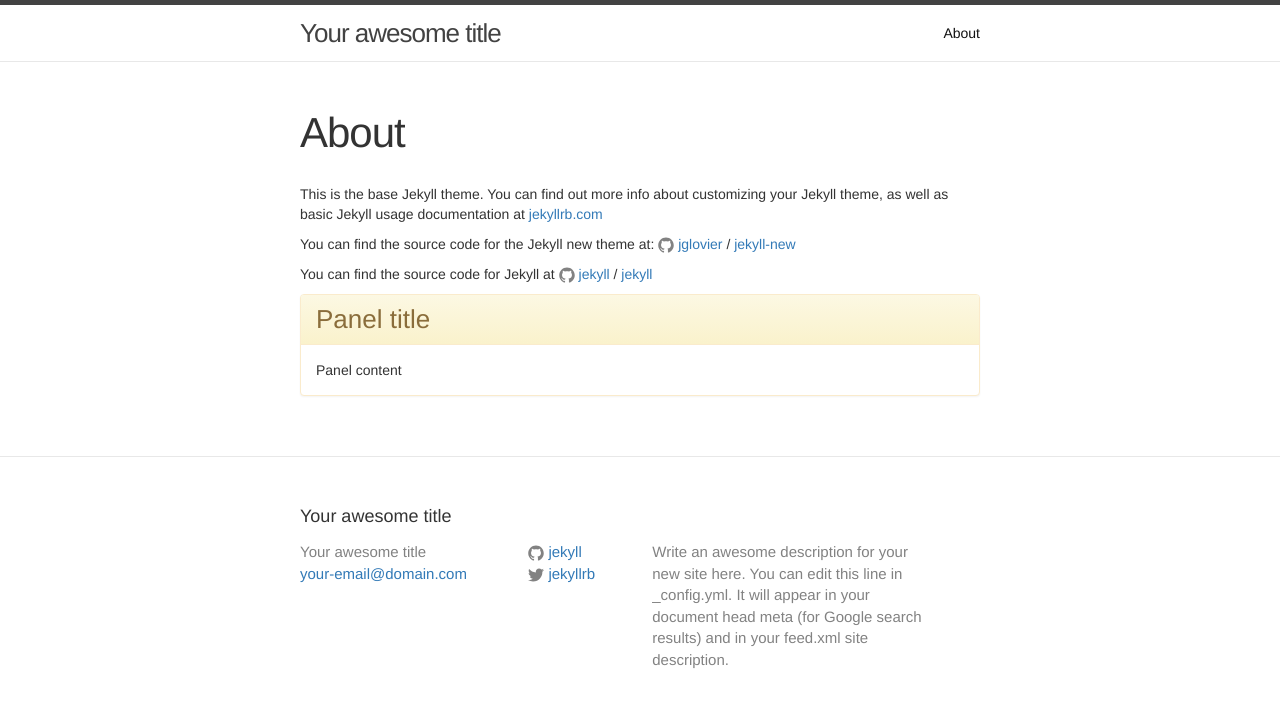
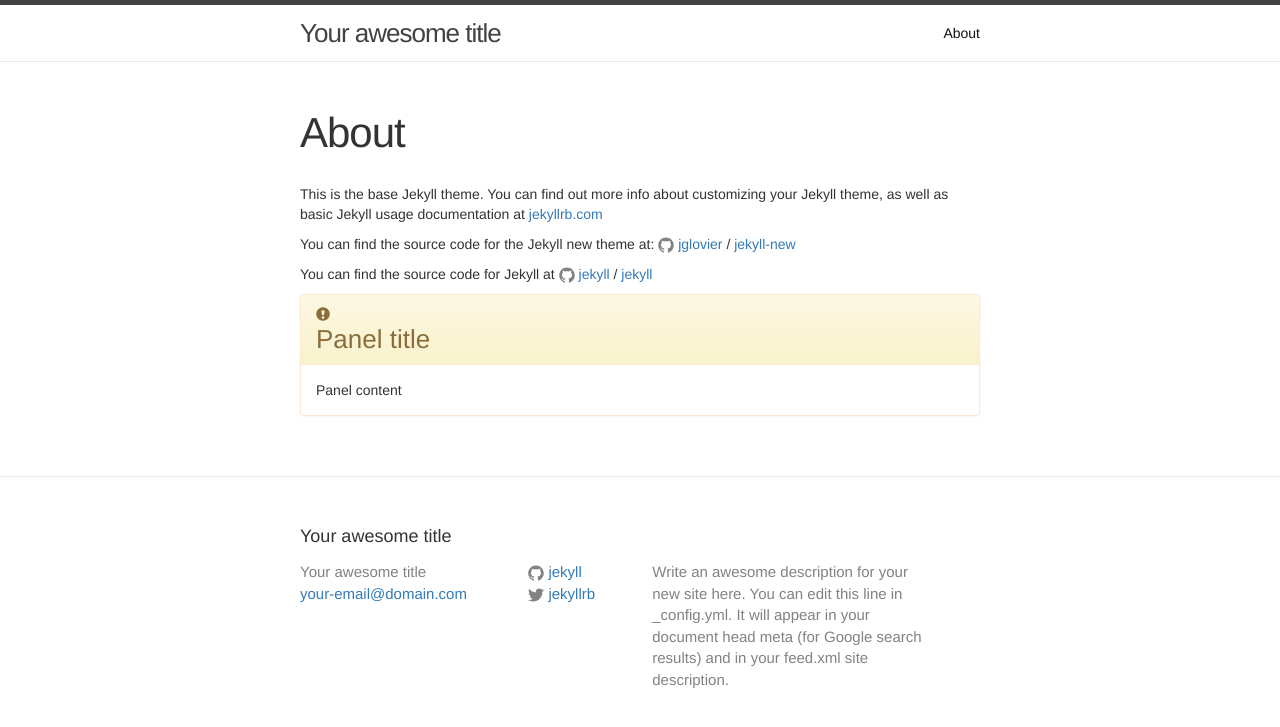
Before and after one commit to metajinomics/build_theme, a Jekyll site: the page built from about.md, in a window 1280 px wide. Shown: the top 727 px of the page. Built offline with Jekyll 4.4.1, drawn with Linux system fonts in a browser that asks for light colours.

Commit message:
test panel

```diff
--- a/about.md
+++ b/about.md
@@ -17,6 +17,7 @@ You can find the source code for Jekyll at
 
 <div class="panel panel-warning">
   <div class="panel-heading">
+    <span class="glyphicon glyphicon-exclamation-sign" aria-hidden="true"></span>
     <h3 class="panel-title">Panel title</h3>
   </div>
   <div class="panel-body">
```
